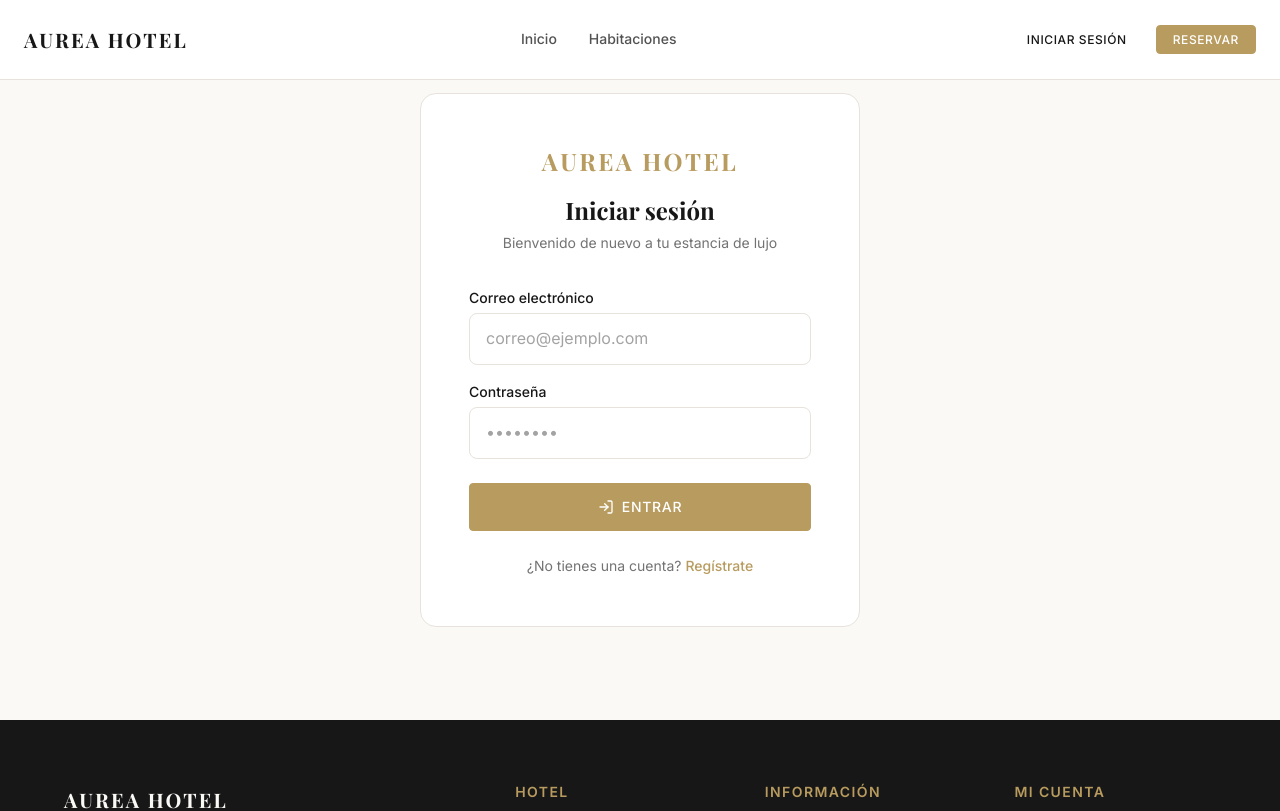
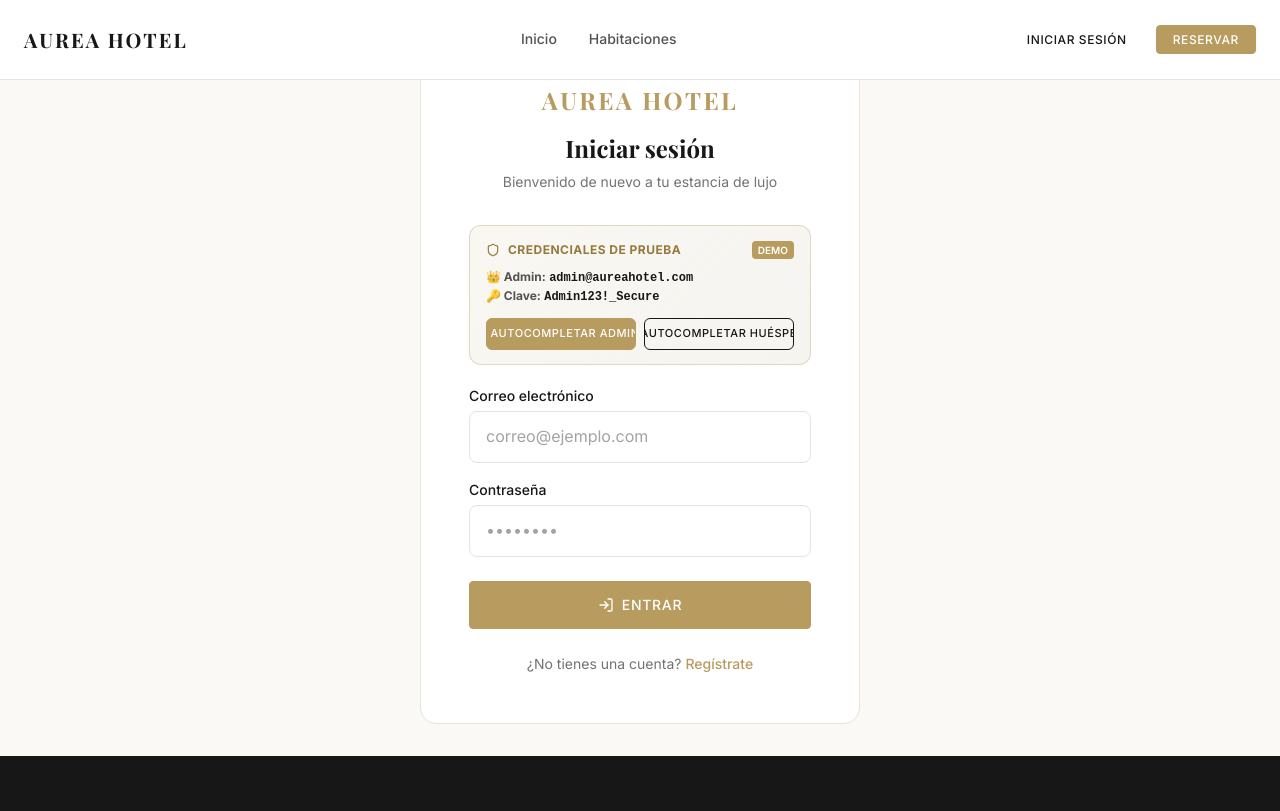
Before and after one commit to chulox20/AUREA-HOTEL-, a React (Vite) app: page /login in a window 1280 px wide. Shown: the top 811 px of the page. Built offline with nearby package versions, Linux system fonts and the light colour scheme; no server answers; a web font is replaced by a local one.

Commit message:
feat(auth): add demo credentials helper with 1-click autofill for admin and guest on login page

```diff
--- a/src/pages/auth/Login.jsx
+++ b/src/pages/auth/Login.jsx
@@ -5,7 +5,7 @@ import { zodResolver } from '@hookform/resolvers/zod';
 import { z } from 'zod';
 import { useAuth } from '../../contexts/AuthContext';
 import toast from 'react-hot-toast';
-import { LogIn } from 'lucide-react';
+import { LogIn, Shield, Key, Sparkles, UserCheck } from 'lucide-react';
 
 const loginSchema = z.object({
   email: z.string().email('Email no válido'),
@@ -23,10 +23,23 @@ export default function Login() {
   const {
     register,
     handleSubmit,
+    setValue,
     formState: { errors },
   } = useForm({
     resolver: zodResolver(loginSchema),
   });
+
+  const handleFillAdmin = () => {
+    setValue('email', 'admin@aureahotel.com', { shouldValidate: true });
+    setValue('password', 'Admin123!_Secure', { shouldValidate: true });
+    toast.success('Credenciales de Administrador cargadas');
+  };
+
+  const handleFillCustomer = () => {
+    setValue('email', 'jmfiguera90@gmail.com', { shouldValidate: true });
+    setValue('password', 'Password123!', { shouldValidate: true });
+    toast.success('Credenciales de Huésped cargadas');
+  };
 
   const onSubmit = async (data) => {
     setLoading(true);
@@ -67,6 +80,91 @@ export default function Login() {
           </Link>
           <h1>Iniciar sesión</h1>
           <p>Bienvenido de nuevo a tu estancia de lujo</p>
+        </div>
+
+        {/* Demo Credentials Box */}
+        <div
+          style={{
+            background: 'linear-gradient(135deg, rgba(184, 155, 94, 0.08), rgba(240, 237, 230, 0.6))',
+            border: '1px solid rgba(184, 155, 94, 0.35)',
+            borderRadius: 'var(--radius-lg)',
+            padding: '0.875rem 1rem',
+            marginBottom: '1.25rem',
+          }}
+        >
+          <div className="flex items-center justify-between" style={{ marginBottom: '0.5rem' }}>
+            <span
+              className="flex items-center gap-xs"
+              style={{
+                fontSize: 'var(--text-xs)',
+                fontWeight: 700,
+                color: 'var(--gold-dark)',
+                letterSpacing: '0.04em',
+                textTransform: 'uppercase',
+              }}
+            >
+              <Shield size={14} /> Credenciales de Prueba
+            </span>
+            <span
+              style={{
+                fontSize: '10px',
+                background: 'var(--gold)',
+                color: '#fff',
+                padding: '1px 6px',
+                borderRadius: '4px',
+                fontWeight: 600,
+              }}
+            >
+              DEMO
+            </span>
+          </div>
+
+          <div
+            style={{
+              fontSize: 'var(--text-xs)',
+              color: 'var(--muted-dark)',
+              lineHeight: 1.5,
+              marginBottom: '0.75rem',
+            }}
+          >
+            <div>
+              <strong>👑 Admin:</strong> <code style={{ color: 'var(--obsidian)', fontWeight: 600 }}>admin@aureahotel.com</code>
+            </div>
+            <div>
+              <strong>🔑 Clave:</strong> <code style={{ color: 'var(--obsidian)', fontWeight: 600 }}>Admin123!_Secure</code>
+            </div>
+          </div>
+
+          <div className="flex gap-xs flex-wrap">
+            <button
+              type="button"
+              onClick={handleFillAdmin}
+              className="btn btn-primary btn-sm"
+              style={{
+                fontSize: '11px',
+                padding: '0.25rem 0.625rem',
+                borderRadius: '6px',
+                flex: 1,
+                minHeight: '32px',
+              }}
+            >
+              <Sparkles size={13} /> Autocompletar Admin
+            </button>
+            <button
+              type="button"
+              onClick={handleFillCustomer}
+              className="btn btn-secondary btn-sm"
+              style={{
+                fontSize: '11px',
+                padding: '0.25rem 0.625rem',
+                borderRadius: '6px',
+                flex: 1,
+                minHeight: '32px',
+              }}
+            >
+              <UserCheck size={13} /> Autocompletar Huésped
+            </button>
+          </div>
         </div>
 
         <form onSubmit={handleSubmit(onSubmit)} className="flex flex-col gap-md">
```
Also changed, not shown: scratch/check_user.js (added, +23 -0 lines), scratch/create_customer.js (added, +90 -0 lines).
